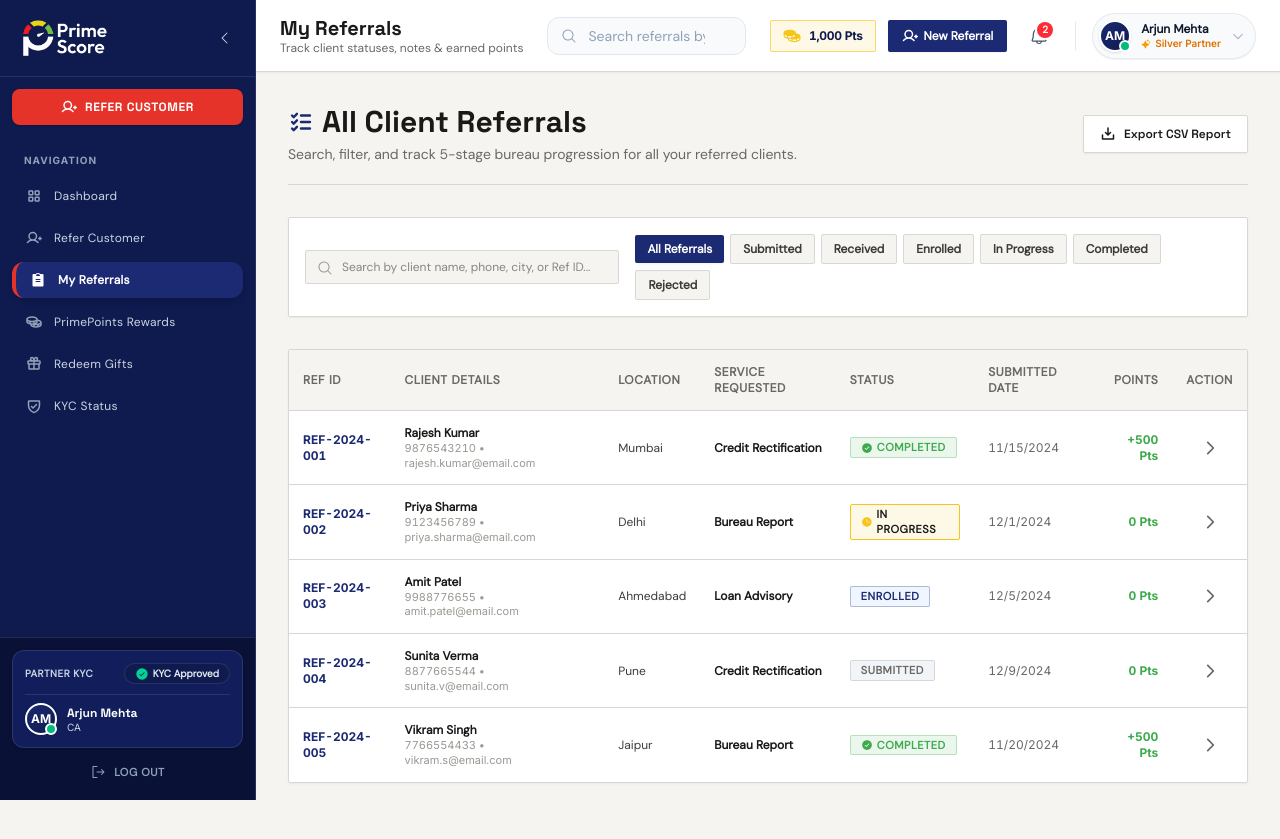
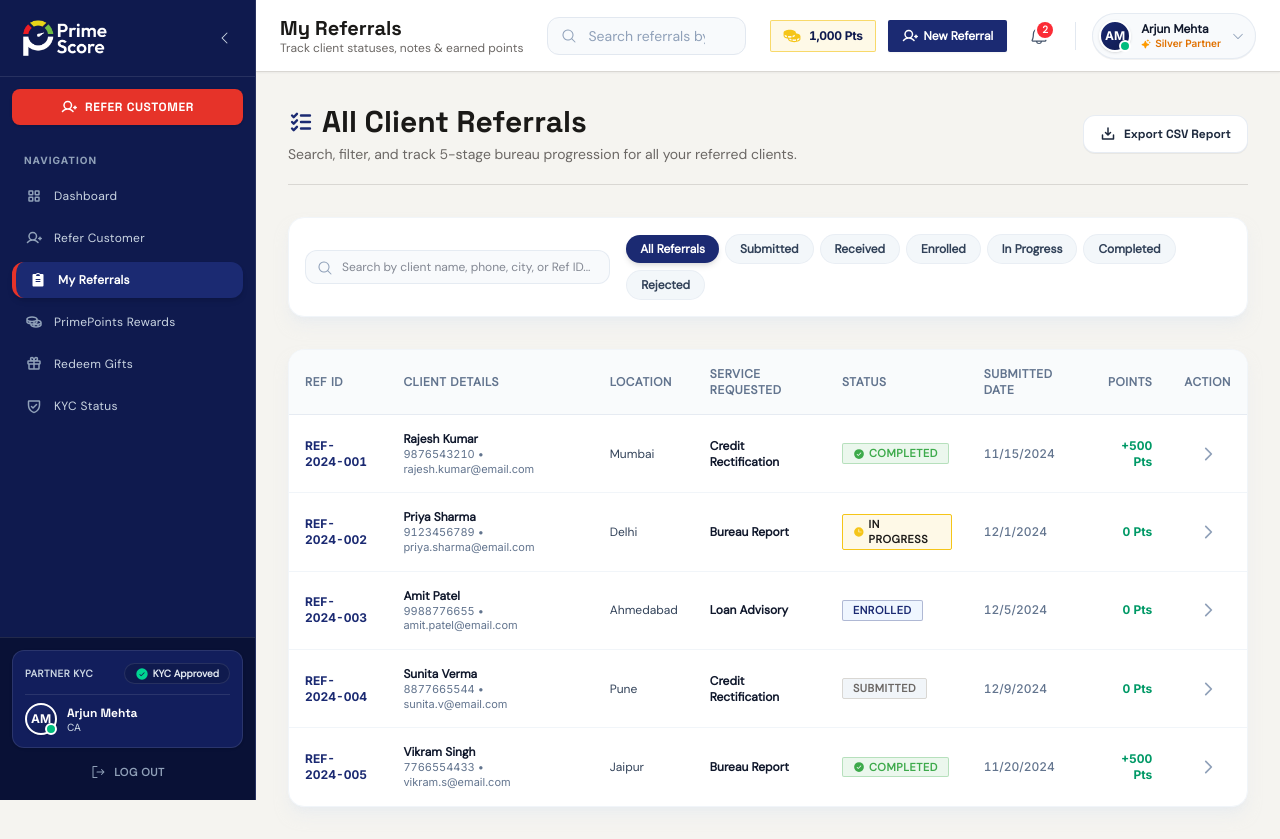
Before and after one commit to ReachOutToHardik/primescorepartner, a Next.js app: page /referrals in a window 1280 px wide. Before the commit the page ends 815 px from the top, so only its background shows below. Built offline with nearby package versions, Linux system fonts and the light colour scheme.

Commit message:
Unified Design System: Harmonized rounded-2xl Card & pill button styling across Referrals and all portal pages

```diff
--- a/app/(portal)/referrals/page.tsx
+++ b/app/(portal)/referrals/page.tsx
@@ -19,6 +19,7 @@
   Coins,
   ArrowRight,
 } from '@phosphor-icons/react';
+import { Card } from '@/components/ui/Card';
 
 export default function ReferralsPage() {
   const { referrals, updateReferralStatus } = usePartnerStore();
@@ -182,7 +183,7 @@
         {/* CSV Export Button */}
         <button
           onClick={handleExportCSV}
-          className="px-4 py-2.5 bg-white hover:bg-[var(--surface-2)] border border-[var(--border)] text-[var(--ink)] font-display font-semibold text-xs rounded-xs transition-colors inline-flex items-center gap-2 shadow-xs"
+          className="px-4 py-2.5 bg-white hover:bg-slate-50 border border-slate-200/80 text-slate-800 font-display font-bold text-xs rounded-xl transition-all inline-flex items-center gap-2 shadow-2xs hover:shadow-xs"
         >
           <DownloadSimple size={16} weight="bold" />
           <span>Export CSV Report</span>
@@ -190,7 +191,7 @@
       </div>
 
       {/* Filter Controls Bar */}
-      <div className="bg-white border border-[var(--border)] p-4 rounded-xs shadow-xs space-y-4">
+      <Card variant="elevated" className="p-4 space-y-4">
         <div className="flex flex-col md:flex-row items-center justify-between gap-4">
           {/* Search Box */}
           <div className="relative w-full md:w-80">
@@ -199,9 +200,9 @@
               placeholder="Search by client name, phone, city, or Ref ID..."
               value={searchQuery}
               onChange={(e) => setSearchQuery(e.target.value)}
-              className="w-full pl-9 pr-3 py-2 text-xs bg-[var(--surface)] border border-[var(--border)] rounded-xs focus:border-[#1B2A72] focus:bg-white text-[var(--ink)]"
+              className="w-full pl-9 pr-3 py-2 text-xs bg-slate-50 border border-slate-200/80 rounded-xl focus:bg-white focus:outline-none focus:border-[#1B2A72] focus:ring-2 focus:ring-indigo-100 text-slate-900 transition-all font-medium"
             />
-            <MagnifyingGlass size={16} className="absolute left-3 top-2.5 text-[var(--ink-subtle)]" />
+            <MagnifyingGlass size={16} className="absolute left-3 top-2.5 text-slate-400" />
           </div>
 
           {/* Status Filter Pill Tabs */}
@@ -210,10 +211,10 @@
               <button
                 key={opt.value}
                 onClick={() => setStatusFilter(opt.value)}
-                className={`px-3 py-1.5 rounded-xs text-xs font-semibold transition-colors ${
+                className={`px-3.5 py-1.5 rounded-full text-xs font-bold transition-all ${
                   statusFilter === opt.value
-                    ? 'bg-[#1B2A72] text-white shadow-xs'
-                    : 'bg-[var(--surface)] text-[var(--ink-2)] hover:bg-[var(--surface-2)] border border-[var(--border)]'
+                    ? 'bg-[#1B2A72] text-white shadow-md'
+                    : 'bg-slate-100/80 text-slate-700 hover:bg-slate-200/80 border border-slate-200/60 font-semibold'
                 }`}
               >
                 {opt.label}
@@ -221,20 +222,21 @@
             ))}
           </div>
         </div>
-      </div>
+      </Card>
 
       {/* Referrals Mobile Card View (Visible on Mobile) */}
       <div className="md:hidden space-y-3">
         {filteredReferrals.length === 0 ? (
-          <div className="bg-white border border-[var(--border)] p-6 rounded-xs text-center text-xs text-[var(--ink-muted)]">
+          <Card variant="default" className="p-6 text-center text-xs text-slate-500 font-medium">
             No referrals match your search query or filter selection.
-          </div>
+          </Card>
         ) : (
           filteredReferrals.map((ref) => (
-            <div
+            <Card
               key={ref.id}
+              variant="elevated"
               onClick={() => setSelectedReferral(ref)}
-              className="bg-white border border-[var(--border)] p-4 rounded-xs shadow-xs space-y-3 active:bg-[var(--surface-2)] transition-colors cursor-pointer"
+              className="p-4 space-y-3 active:bg-slate-50 transition-all cursor-pointer"
             >
               <div className="flex items-center justify-between">
                 <span className="font-mono-num font-bold text-xs text-[#1B2A72]">{ref.id}</span>
@@ -242,41 +244,41 @@
               </div>
 
               <div>
-                <h4 className="font-display font-bold text-sm text-[var(--ink)]">{ref.customerName}</h4>
-                <p className="text-xs font-mono-num text-[var(--ink-muted)]">{ref.customerPhone} &bull; {ref.city}</p>
+                <h4 className="font-display font-bold text-sm text-slate-900">{ref.customerName}</h4>
+                <p className="text-xs font-mono-num text-slate-500">{ref.customerPhone} &bull; {ref.city}</p>
               </div>
 
-              <div className="flex items-center justify-between text-xs pt-2 border-t border-[var(--border)]">
-                <span className="font-medium text-[var(--ink-2)] truncate max-w-[180px]">{ref.service}</span>
-                <span className="font-mono-num font-bold text-[#3DAA4B]">
+              <div className="flex items-center justify-between text-xs pt-2 border-t border-slate-100">
+                <span className="font-medium text-slate-700 truncate max-w-[180px]">{ref.service}</span>
+                <span className="font-mono-num font-bold text-emerald-600">
                   {ref.pointsEarned > 0 ? `+${ref.pointsEarned} Pts` : '0 Pts'}
                 </span>
               </div>
-            </div>
+            </Card>
           ))
         )}
       </div>
 
       {/* Referrals Desktop Main Table (Hidden on Mobile) */}
-      <div className="hidden md:block bg-white border border-[var(--border)] rounded-xs shadow-xs overflow-hidden">
+      <Card variant="elevated" className="hidden md:block overflow-hidden">
         <div className="overflow-x-auto">
           <table className="w-full text-left text-xs border-collapse">
             <thead>
-              <tr className="bg-[var(--surface)] border-b border-[var(--border)] text-[var(--ink-muted)] uppercase tracking-wider font-semibold">
-                <th className="p-3.5">Ref ID</th>
-                <th className="p-3.5">Client Details</th>
-                <th className="p-3.5">Location</th>
-                <th className="p-3.5">Service Requested</th>
-                <th className="p-3.5">Status</th>
-                <th className="p-3.5">Submitted Date</th>
-                <th className="p-3.5 text-right">Points</th>
-                <th className="p-3.5 text-center">Action</th>
+              <tr className="bg-slate-50/80 border-b border-slate-200/80 text-slate-500 uppercase tracking-wider font-bold">
+                <th className="p-4">Ref ID</th>
+                <th className="p-4">Client Details</th>
+                <th className="p-4">Location</th>
+                <th className="p-4">Service Requested</th>
+                <th className="p-4">Status</th>
+                <th className="p-4">Submitted Date</th>
+                <th className="p-4 text-right">Points</th>
+                <th className="p-4 text-center">Action</th>
               </tr>
             </thead>
-            <tbody className="divide-y divide-[var(--border)]">
+            <tbody className="divide-y divide-slate-100">
               {filteredReferrals.length === 0 ? (
                 <tr>
-                  <td colSpan={8} className="p-8 text-center text-[var(--ink-muted)]">
+                  <td colSpan={8} className="p-8 text-center text-slate-500 font-medium">
                     No referrals match your search query or filter selection.
                   </td>
                 </tr>
@@ -285,26 +287,26 @@
                   <tr
                     key={ref.id}
                     onClick={() => setSelectedReferral(ref)}
-                    className="hover:bg-[#1B2A72]/5 transition-colors cursor-pointer"
+                    className="hover:bg-slate-50/80 transition-colors cursor-pointer"
                   >
-                    <td className="p-3.5 font-mono-num font-bold text-[#1B2A72]">{ref.id}</td>
-                    <td className="p-3.5">
-                      <div className="font-bold text-[var(--ink)]">{ref.customerName}</div>
-                      <div className="text-[11px] font-mono-num text-[var(--ink-subtle)]">
+                    <td className="p-4 font-mono-num font-bold text-[#1B2A72]">{ref.id}</td>
+                    <td className="p-4">
+                      <div className="font-bold text-slate-900">{ref.customerName}</div>
+                      <div className="text-[11px] font-mono-num text-slate-500">
                         {ref.customerPhone} &bull; {ref.customerEmail}
                       </div>
                     </td>
-                    <td className="p-3.5 font-medium text-[var(--ink-2)]">{ref.city}</td>
-                    <td className="p-3.5 font-semibold text-[var(--ink)]">{ref.service}</td>
-                    <td className="p-3.5">{getStatusBadge(ref.status)}</td>
-                    <td className="p-3.5 font-mono-num text-[var(--ink-muted)]">
+                    <td className="p-4 font-medium text-slate-700">{ref.city}</td>
+                    <td className="p-4 font-bold text-slate-900">{ref.service}</td>
+                    <td className="p-4">{getStatusBadge(ref.status)}</td>
+                    <td className="p-4 font-mono-num text-slate-500 font-medium">
                       {new Date(ref.createdAt).toLocaleDateString()}
                     </td>
-                    <td className="p-3.5 text-right font-mono-num font-bold text-[#3DAA4B]">
+                    <td className="p-4 text-right font-mono-num font-bold text-emerald-600">
                       {ref.pointsEarned > 0 ? `+${ref.pointsEarned} Pts` : '0 Pts'}
                     </td>
-                    <td className="p-3.5 text-center">
-                      <button className="p-1 text-[var(--ink-muted)] hover:text-[#1B2A72]">
+                    <td className="p-4 text-center">
+                      <button className="p-1.5 rounded-full text-slate-400 hover:text-[#1B2A72] hover:bg-slate-100 transition-all">
                         <CaretRight size={18} weight="bold" />
                       </button>
                     </td>
@@ -314,7 +316,7 @@
             </tbody>
           </table>
         </div>
-      </div>
+      </Card>
 
       {/* 5-STAGE STATUS STEPPER MODAL */}
       {selectedReferral && (
```
